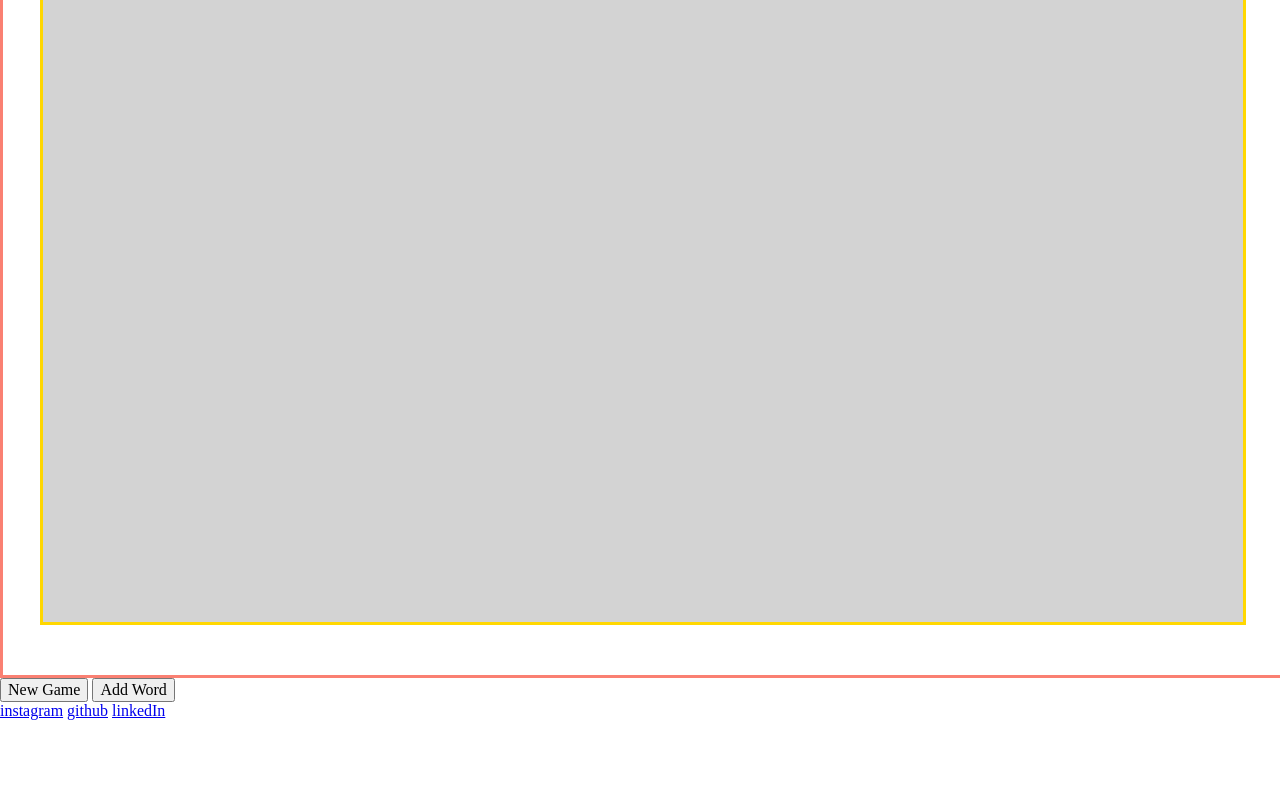
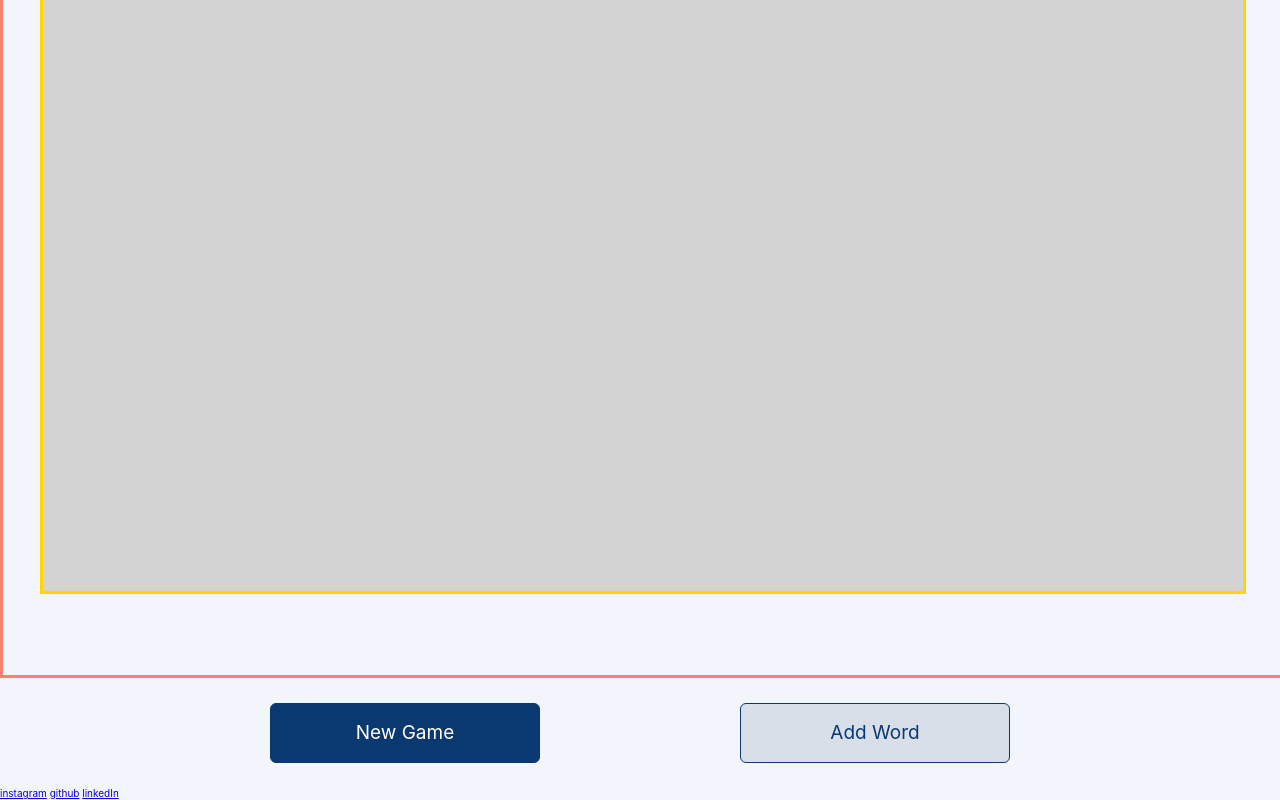
Before and after one commit to axlgoze/Juego-del-Ahorcado, a plain HTML site: page index.html in a window 1280 px wide. Shown: the part 378-1178 px from the top of the page. Before the commit the page ends 1099 px from the top, so only its background shows below. Drawn offline with Linux system fonts and the light colour scheme.

Commit message:
04 agregando estilos a botones de inicio

```diff
--- a/css/indexStyle.css
+++ b/css/indexStyle.css
@@ -1,3 +1,18 @@
+html{
+    font-size: 62.5%;
+    font-family: 'Inter', sans-serif;
+    background-color: var(--color-primary);
+}
+
+
+:root{
+    /* colores */
+    --color-primary: #f3f5fc;
+    --color-secondary: #0A3871;
+    --color-secondary-soft: #D8DFE8;
+    --color-gray: #495057;
+}
+
 .logo{
     display: inline-block;
     width: 27px;
@@ -13,10 +28,39 @@
 #canvasone{
     border: solid gold;
     display: flex;
-    margin: 140px auto;
+    margin: 110px auto;
 }
 .canvas1{
     border: salmon solid;
     width: 100%;
     height: 1050px;
 }
+
+.main-buttons--container{
+    /* border: solid fuchsia; */
+    width: 100%;
+    height: 110px;
+    display: flex;
+    align-items: center;
+    justify-content: center;
+}
+
+.main-buttons--container button{
+    width: 270px;
+    height: 60px;
+    margin: 100px;
+    border: solid 1px var(--color-secondary);
+    border-radius: 6px;
+    background-color: var(--color-secondary-soft);
+}
+
+#ngButton{
+    font-size: 1.9rem;
+    background-color: var(--color-secondary);
+    color: white;
+}
+
+#adButton{
+    font-size: 1.9rem;
+    color: var(--color-secondary);
+}
--- a/index.html
+++ b/index.html
@@ -17,8 +17,8 @@
         </section>
         <section class="main-buttons">
             <div class="main-buttons--container">
-                <button>New Game</button>
-                <button>Add Word</button>
+                <button id="ngButton">New Game</button>
+                <button id="adButton">Add Word</button>
             </div>
         </section>
         <section class="main-socialMedia">
```
